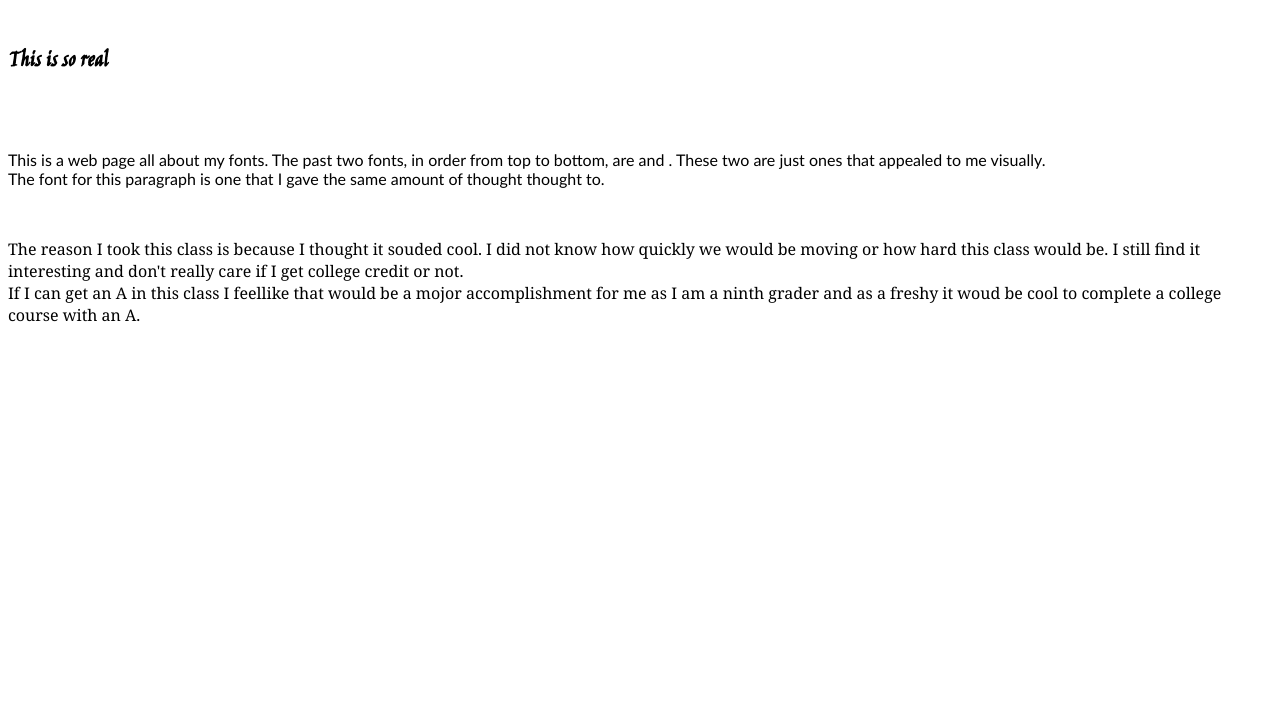
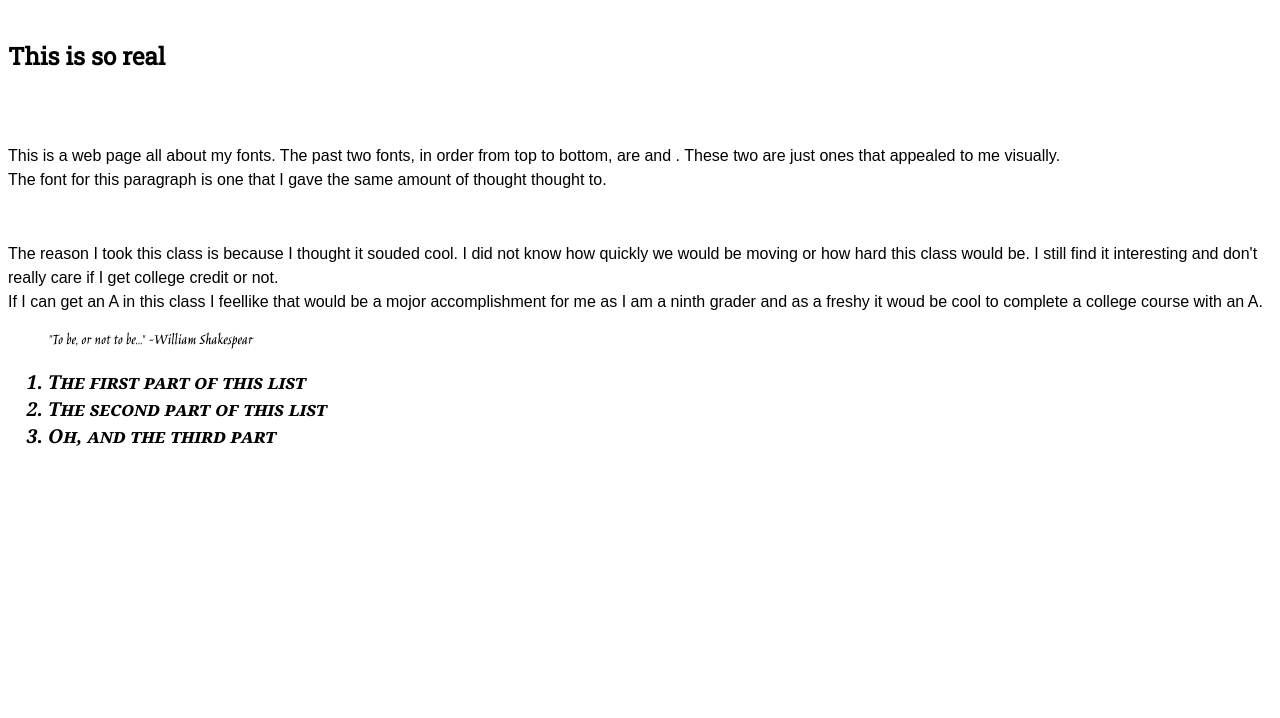
Before and after one commit to DeepFriere/assignments, a plain HTML site: page html/font.html in a window 1280 px wide. Shown: the part 82-800 px from the top of the page. Drawn offline with Linux system fonts and the light colour scheme.

Commit message:
Fixed font.html to meet assignment requirements

```diff
--- a/css/font.css
+++ b/css/font.css
@@ -1,20 +1,32 @@
+@import url('https://fonts.googleapis.com/css2?family=Lora&family=Roboto+Slab&display=swap');
+
 @font-face {
     font-family: 'JimNightshade';
     src: url('../Fonts/Jim_Nightshade 2/JimNightshade-Regular.ttf') format('truetype');
 }
 
 h1 {
-    font-family: 'JimNightshade', serif;
+    font-family: 'Lora', serif;
 }
 
 h2 {
-    font-family: 'JimNightshade', serif;
+    font-family: 'Roboto Slab', serif;
 }
 
-#para1 {
-    font-family: 'Trebuchet MS', 'Lucida Sans Unicode', 'Lucida Grande', 'Lucida Sans', Arial, sans-serif;
+p {
+    font-family: Arial, sans-serif;
+    font-size: 16px;
+    line-height: 1.5;
 }
 
-#para2 {
-    font-family: Georgia, 'Times New Roman', Times, serif;
+blockquote {
+    font-family: 'JimNightshade', cursive;
 }
+
+li {
+    font-family: Georgia, serif;
+    font-weight: bold;
+    font-style: italic;
+    font-size: 1.2em;
+    font-variant: small-caps;
+}
--- a/html/font.html
+++ b/html/font.html
@@ -19,5 +19,12 @@
     <p id="para2"> The reason I took this class is because I thought it souded cool. I did not know how quickly we would be moving or how hard this class would be. I still find it interesting and don't really care if I get college credit or not.<br>
          If I can get an A in this class I feellike that would be a mojor accomplishment for me as I am a ninth grader and as a freshy it woud be cool to complete a college course with an A.</p>
 
+         <blockquote> "To be, or not to be..." -William Shakespear </blockquote>
+
+         <ol>
+            <li> The first part of this list</li>
+            <li> The second part of this list</li>
+            <li> Oh, and the third part</li>
+         </ol>
 </body>
 </html>
```
Also changed, not shown: 1 other file.
